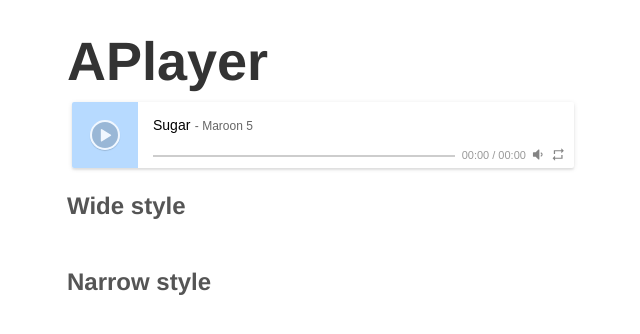
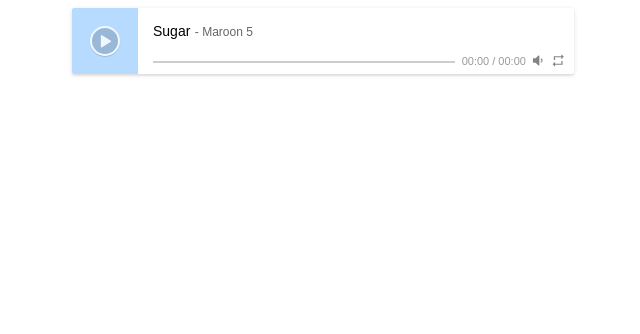
Before and after one commit to nengwuzhi/nengwuzhi.github.iomain, a Jekyll site: the page page/playlist.html, which Jekyll copies as it is, in a window 1280 px wide. Shown: the top 334 px of the page, without its empty margins (317-957 px from the left). Built offline with Jekyll 4.4.1, drawn with Linux system fonts in a browser that asks for light colours.

Commit message:
Update playlist.html

```diff
--- a/page/playlist.html
+++ b/page/playlist.html
@@ -11,7 +11,6 @@
 </head>
 <body>
 <div class="container">
-<h1>APlayer</h1>
 <div id="player1" class="aplayer">
 <pre class="aplayer-lrc-content">
 [ti:平凡之路]
@@ -81,10 +80,7 @@
 [04:51.55]你的故事讲到了哪
 </pre>
 </div>
-  <h3>Wide style</h3>
-  <div id="player1" class="aplayer"></div>
-  <h3>Narrow style</h3>
-  <div id="player2" class="aplayer"></div>
+
 </div>
 <script src="https://nengwuzhi.github.io/js/APlayer.min.js"></script>
 <script>
```
